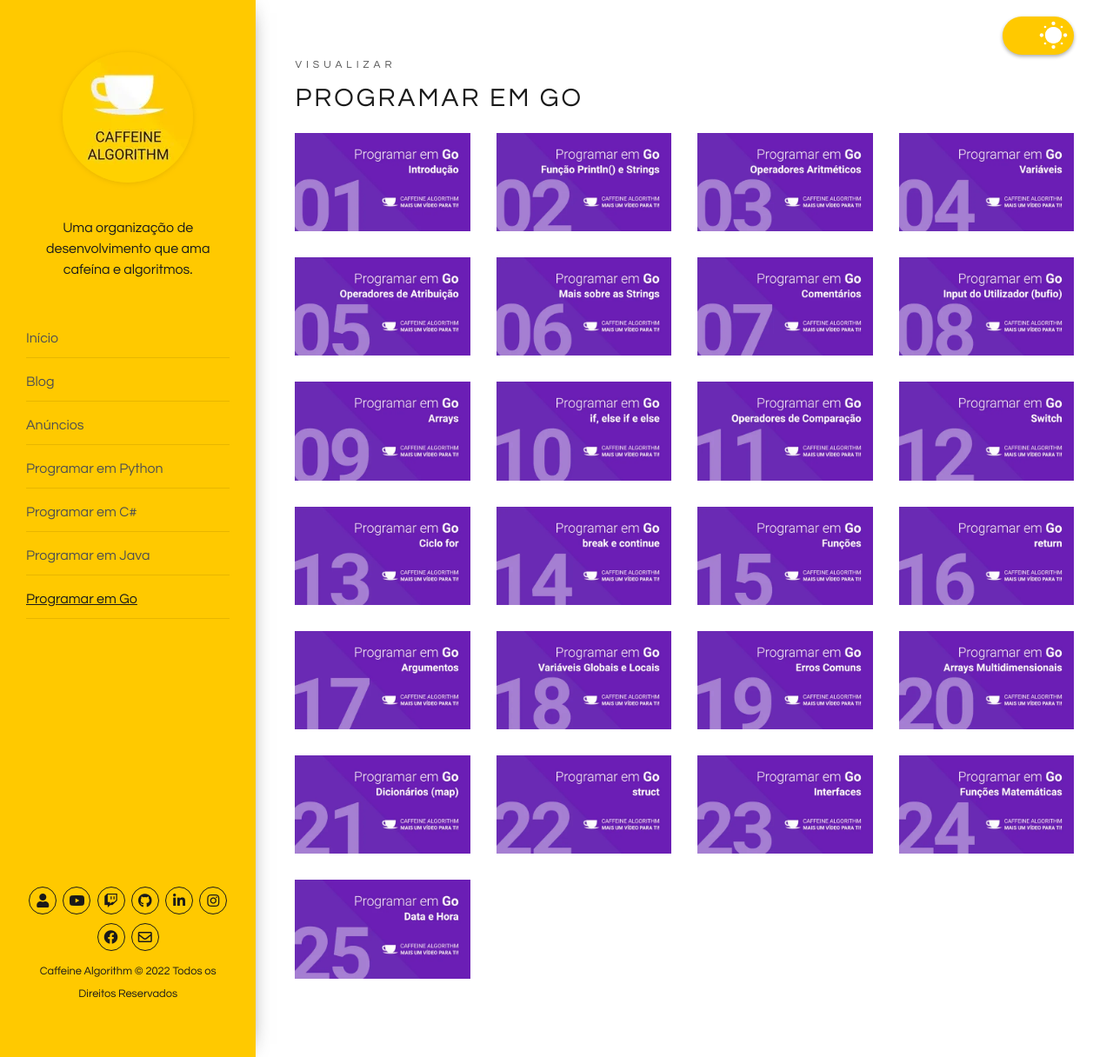
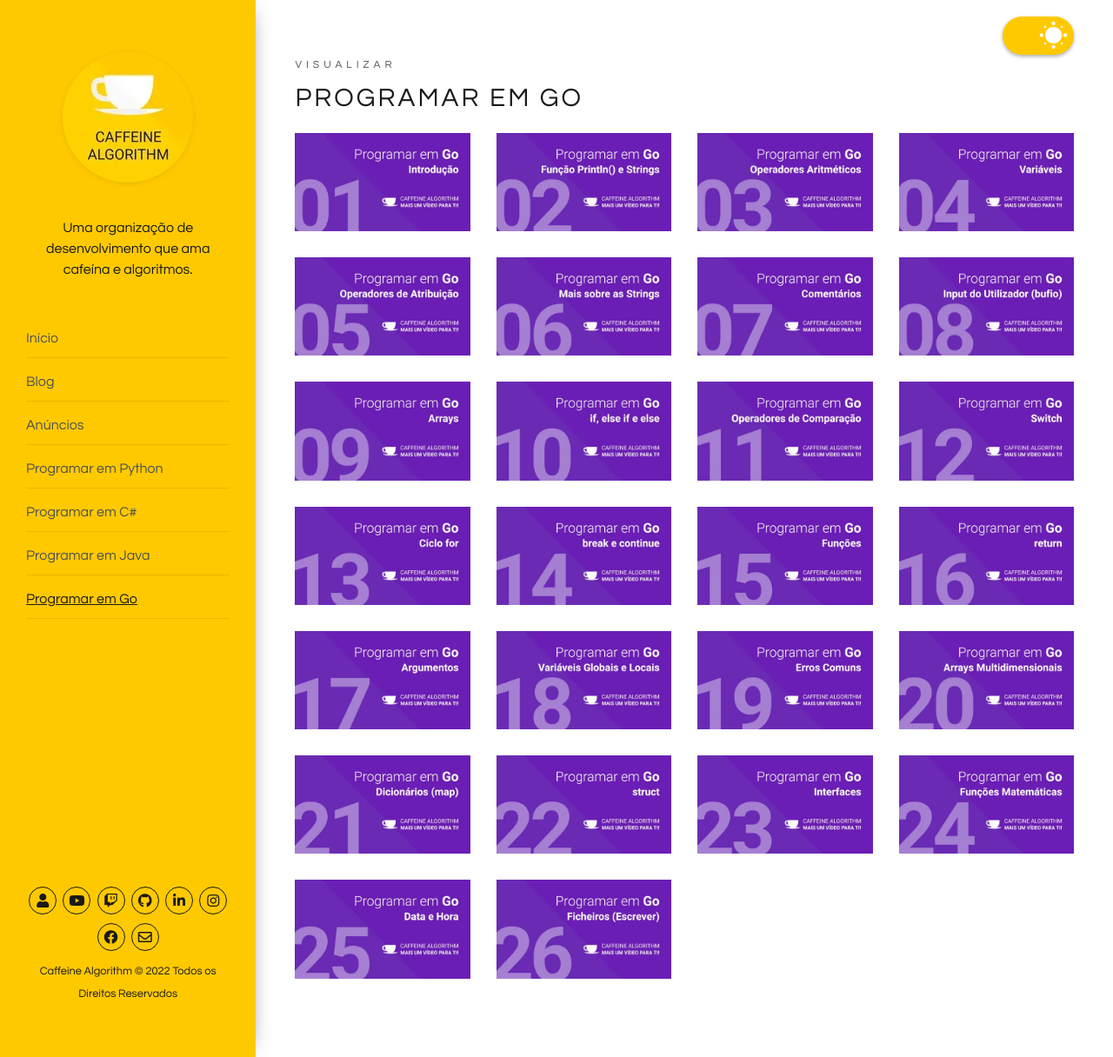
Before and after one commit to caffeinealgorithm/caffeinealgorithm.github.io, a Jekyll site: the page built from programar-em-go/index.html, in a window 1280 px wide and 1216 px high. Shown: the whole window at 87% size. Built offline with Jekyll 4.4.1, drawn with Linux system fonts in a browser that asks for light colours.

Commit message:
Add 26º episode of the Go programming series

```diff
--- a/index.html
+++ b/index.html
@@ -76,7 +76,7 @@
       </div>
 
       <div class="row">
-        {% for video in site.go %} {% if video.id == "/go/25" %}
+        {% for video in site.go %} {% if video.id == "/go/26" %}
         <div class="col-xs-12 col-sm-3 col-sm-6 col-lg-6 col-xl-3">
           <a
             href="https://www.youtube.com/embed/{{ video.custom_id }}"
```
Also changed, not shown: _go/26.md (added, +5 -0 lines), assets/img/playlists/go/26.png (added), assets/img/playlists/go/26.webp (added).
